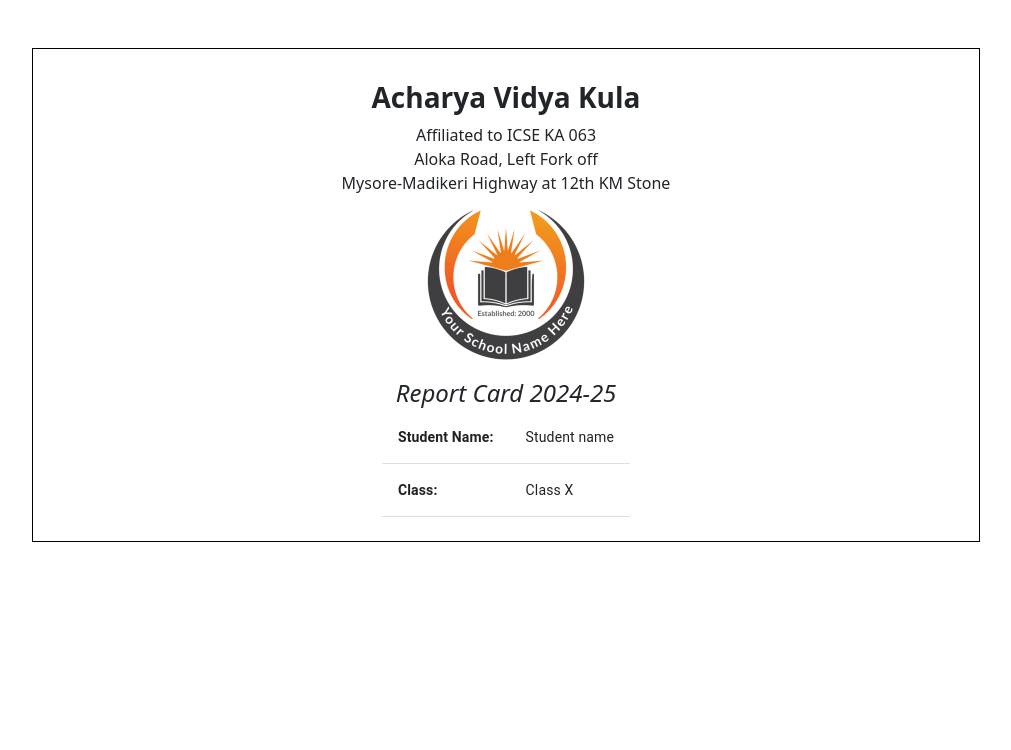
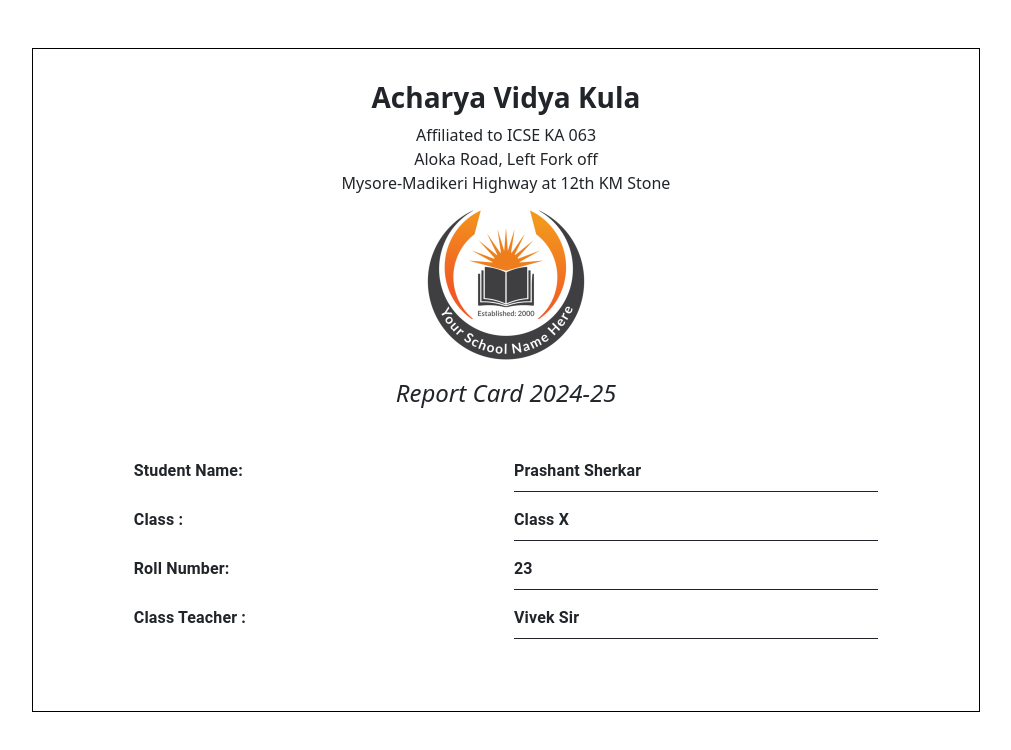
Before and after one commit to theprashantsherkar/ReportPortal, a React (Vite) app in the folder frontend/: page /report/dummy in a window 1280 px wide. Shown: the top 750 px of the page, without its empty margins (134-1145 px from the left). Built offline with nearby package versions, Linux system fonts and the light colour scheme; no server answers.

Commit message:
minor chnages

```diff
--- a/frontend/pages/Dummy.jsx
+++ b/frontend/pages/Dummy.jsx
@@ -1,7 +1,9 @@
 import React, { useState } from 'react'
 import logo from '../src/logo.png'
 import "../styles/App.css";
-import { Table, TableBody, TableCell,TableHead, TableRow } from '@mui/material';
+import { Box, Container } from '@mui/system';
+import { Grid, Typography } from '@mui/material';
+
 
 
 function Dummy() {
@@ -18,23 +20,43 @@ function Dummy() {
                 <div>
                     <img className='w-7 h-7 logo' src={logo} alt="logo" /></div>
                 <div className='fw-medium fs-4 fst-italic'>Report Card 2024-25</div>
-              <div>
-                  <Table>
-                      <TableBody>
-                          <TableRow>
-                              <TableCell className='fw-semibold'>
-                                  Student Name:
-                              </TableCell>
-                              <TableCell>{student?.name || "Student name"}</TableCell>
-                          </TableRow>
-                          <TableRow>
-                              <TableCell className='fw-semibold'>
-                                  Class:
-                              </TableCell>
-                              <TableCell>{student?.Class || "Class X"}</TableCell>
-                          </TableRow>
-                      </TableBody>
-                  </Table>
+                <div className='py-5'>
+                    <Container>
+                        <Grid container spacing={2}>
+                            <Grid item xs={6}>
+                                <Typography variant="body1"><strong>Student Name:</strong></Typography>
+                            </Grid>
+                            <Grid item xs={6}>
+                                <Typography variant="body1"><strong>{student?.name || "Prashant Sherkar"}</strong></Typography>
+                                <Box borderBottom={1} mt={1}></Box>
+                            </Grid>
+
+                            <Grid item xs={6}>
+                                <Typography variant="body1"><strong>Class :</strong></Typography>
+                            </Grid>
+                            <Grid item xs={6}>
+                                <Typography variant="body1"><strong>{student?.class || "Class X"}</strong></Typography>
+                                <Box borderBottom={1} mt={1}></Box>
+                            </Grid>
+
+                            <Grid item xs={6}>
+                                <Typography variant="body1"><strong>Roll Number:</strong></Typography>
+                            </Grid>
+                            <Grid item xs={6}>
+                                <Typography variant="body1"><strong>{student?.roll || 23} </strong></Typography>
+                                <Box borderBottom={1} mt={1}></Box>
+                            </Grid>
+
+                            <Grid item xs={6}>
+                                <Typography variant="body1"><strong>Class Teacher :</strong></Typography>
+                            </Grid>
+                            <Grid item xs={6}>
+                                <Typography variant="body1"><strong>{student?.classTeacher || "Vivek Sir"}</strong></Typography>
+                                <Box borderBottom={1} mt={1}></Box>
+                            </Grid>
+                        </Grid>
+                    </Container>
+
                 </div>
 
             </div>
```
Lines whose indentation alone changed are shown as unchanged.
